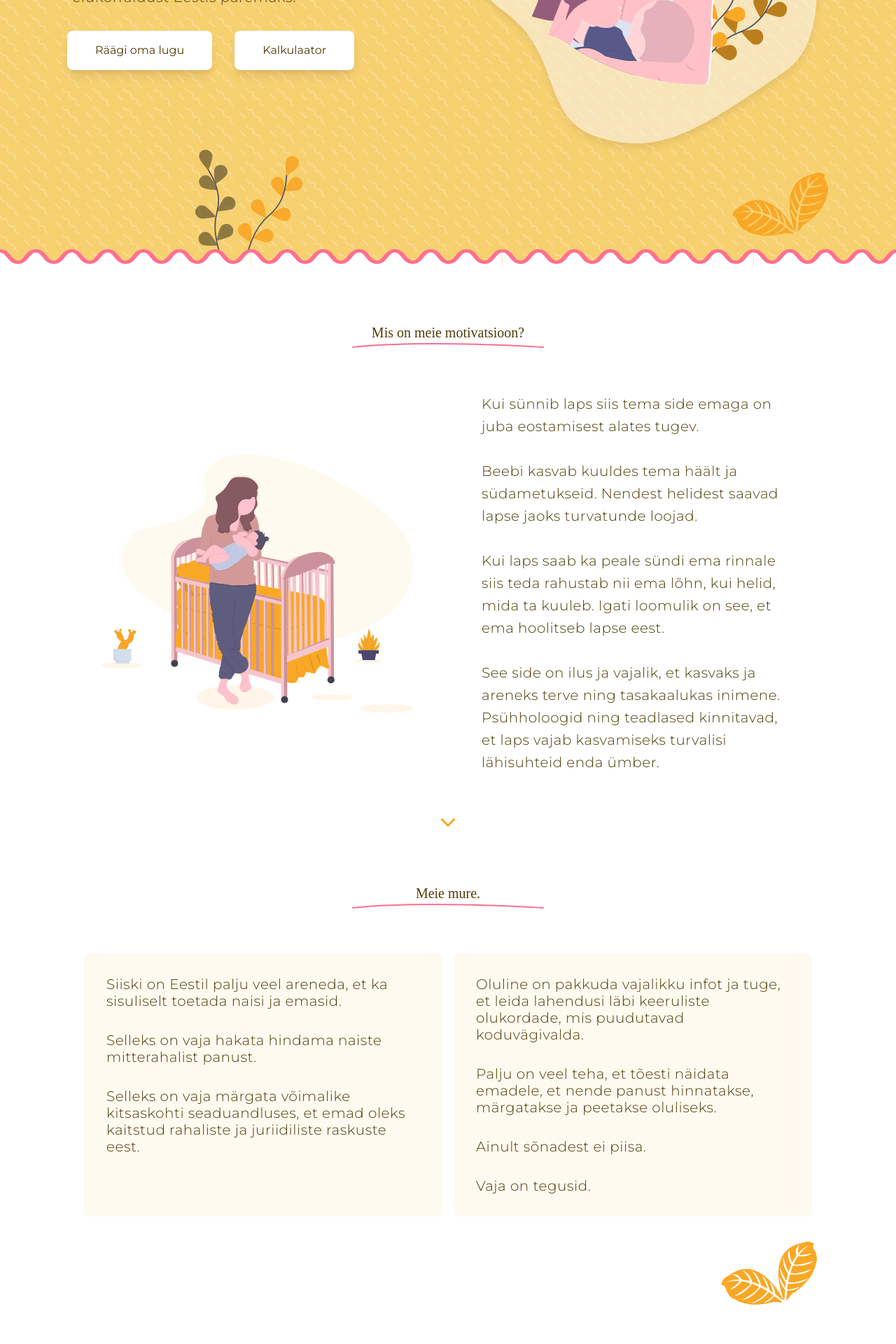
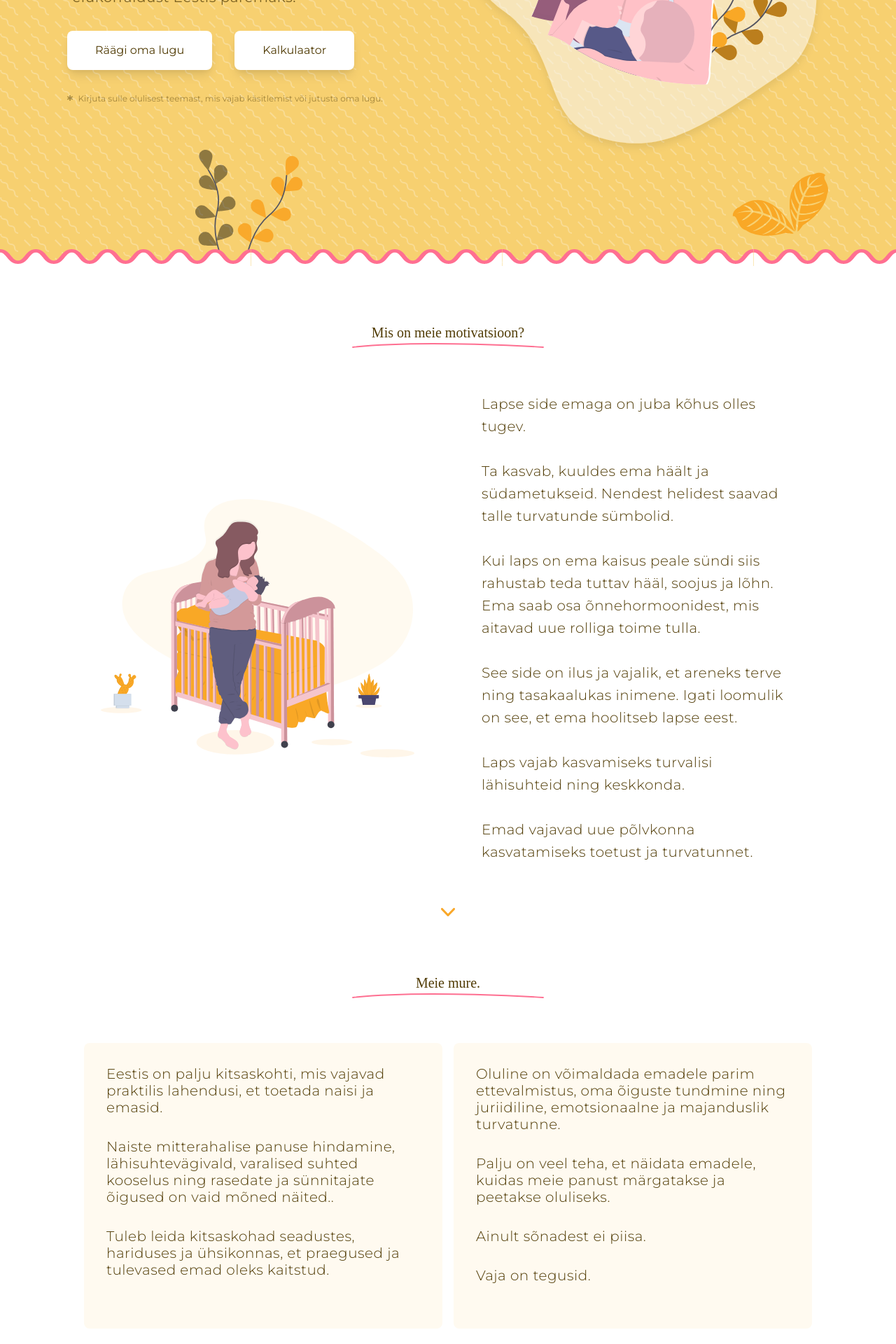
Before and after one commit to kuressaareametikool/emale, a Vue app: page / in a window 1280 px wide. Shown: the part 420-2340 px from the top of the page at 70% size. Built offline with nearby package versions, Linux system fonts and the light colour scheme; a web font is replaced by a local one.

Commit message:
Edit: client wishes on content change done

```diff
--- a/src/components/Concern.vue
+++ b/src/components/Concern.vue
@@ -12,13 +12,13 @@
         >
           <p
             class="mb-8 tracking-wide leading-6 sm:text-center lg:text-left lg:text-left"
-          >Siiski on Eestil palju veel areneda, et ka sisuliselt toetada naisi ja emasid.</p>
+          >Eestis on palju kitsaskohti, mis vajavad praktilis lahendusi, et toetada naisi ja emasid.</p>
           <p
             class="mb-8 tracking-wide leading-6 sm:text-center lg:text-left"
-          >Selleks on vaja hakata hindama naiste mitterahalist panust.</p>
+          >Naiste mitterahalise panuse hindamine, lähisuhtevägivald, varalised suhted kooselus ning rasedate ja sünnitajate õigused on vaid mõned näited..</p>
           <p
             class="tracking-wide leading-6 sm:text-center lg:text-left"
-          >Selleks on vaja märgata võimalike kitsaskohti seaduandluses, et emad oleks kaitstud rahaliste ja juriidiliste raskuste eest.</p>
+          >Tuleb leida kitsaskohad seadustes, hariduses ja ühsikonnas, et praegused ja tulevased emad oleks kaitstud.</p>
         </div>
         <!-- Concern content right -->
         <div
@@ -26,14 +26,14 @@
         >
           <p
             class="mb-8 tracking-wide leading-6 sm:text-center lg:text-left"
-          >Oluline on pakkuda vajalikku infot ja tuge, et leida lahendusi läbi keeruliste olukordade, mis puudutavad koduvägivalda.</p>
+          >Oluline on võimaldada emadele parim ettevalmistus, oma õiguste tundmine ning juriidiline, emotsionaalne ja majanduslik turvatunne.</p>
           <p
             class="mb-8 tracking-wide leading-6 sm:text-center lg:text-left"
-          >Palju on veel teha, et tõesti näidata emadele, et nende panust hinnatakse, märgatakse ja peetakse oluliseks.</p>
+          >Palju on veel teha, et näidata emadele, kuidas meie panust märgatakse ja peetakse oluliseks.</p>
           <p
             class="mb-8 tracking-wide leading-6 sm:text-center lg:text-left"
           >Ainult sõnadest ei piisa.</p>
-          <p class="tracking-wide leading-6 sm:text-center lg:text-left">Vaja on tegusid.</p>
+          <p class="mb-8 tracking-wide leading-6 sm:text-center lg:text-left">Vaja on tegusid.</p>
         </div>
       </div>
       <!-- Concern section image -->
--- a/src/components/Footer.vue
+++ b/src/components/Footer.vue
@@ -10,7 +10,13 @@
         <h1 class="font-serif text-center text-xl">Kirjuta meile!</h1>
       </div>
       <div class="flex flex-col text-right lg:flex-row">
-        <form method="POST" data-netlify="true" name="contact" data-netlify-honeypot="bot-field" class="my-8 sm:max-w-lg sm:mx-auto lg:w-1/2">
+        <form
+          method="POST"
+          data-netlify="true"
+          name="contact"
+          data-netlify-honeypot="bot-field"
+          class="my-8 sm:max-w-lg sm:mx-auto lg:w-1/2"
+        >
           <input type="hidden" name="form-name" value="contact" />
           <input
             type="text"
@@ -40,34 +46,11 @@
           >Saada</button>
         </form>
         <div class="lg:w-1/2">
-          <div class="my-8 lg:max-w-sm lg:mx-auto">
-            <h1 class="font-serif text-center text-xl lg:text-left">Kontakt</h1>
-          </div>
-          <div class="sm:flex sm:justify-between sm:max-w-sm sm:mx-auto">
-            <div class="mb-6 flex flex-col text-center sm:text-left">
-              <span>Eesnimi Perenimi</span>
-              <a
-                class="my-2 font-light text-sm opacity-75"
-                href="mailto:eesnimi@emale.ee"
-              >eesnimi@emale.ee</a>
-              <a class="my-2 font-light text-sm opacity-75" href="tel:+3725554040">+372 555 4040</a>
-            </div>
-            <div class="mb-4 flex flex-col text-center sm:text-right">
-              <span>Eesnimi Perenimi</span>
-              <a
-                class="my-2 font-light text-sm opacity-75"
-                href="mailto:eesnimi@emale.ee"
-              >eesnimi@emale.ee</a>
-              <a class="font-light text-sm opacity-75" href="tel:+3725554040">+372 555 4040</a>
-            </div>
-          </div>
-          <div class="w-10/12 mx-auto border border-white opacity-25"></div>
-          <div class="sm:flex sm:justify-between sm:max-w-sm sm:mx-auto">
-            <div class="text-center my-8 sm:text-left">
+          <div class="sm:flex sm:justify-between sm:max-w-sm sm:mx-auto lg:flex-col lg:justify-end">
+            <div class="text-center my-8 sm:text-left lg:text-right">
               <span class="font-serif text-center text-lg">MTU Emale</span>
-              <p class="mt-8 font-light text-sm opacity-75">reg.nr. 80571306</p>
-              <p class="my-2 font-light text-sm opacity-75">Lasnamäe tn. 32-38</p>
-              <p class="font-light text-sm opacity-75">
+              <p class="mt-8 mb-4 font-light text-sm opacity-75">reg.nr. 80571306</p>
+              <p class="mb-4 font-light text-sm opacity-75">
                 Tallinn
                 <span class="mx-2">|</span>11413
               </p>
@@ -78,10 +61,10 @@
               <p class="mt-2 text-sm opacity-50 sm:overflow-x-auto">EE207700771004154508</p>
             </div>
           </div>
-          <div class="w-10/12 mx-auto border border-white opacity-25"></div>
-          <div class="mt-8 text-center lg:max-w-sm lg:mx-auto lg:text-left">
+          <div class="w-10/12 mx-auto border border-white opacity-25 lg:hidden"></div>
+          <div class="mt-8 text-center lg:max-w-sm lg:mx-auto lg:text-right">
             <span class="font-serif text-center text-lg">Jälgi meid sotsiaalmeedias</span>
-            <div class="my-8 flex justify-center flex-row lg:justify-start">
+            <div class="my-8 flex justify-center flex-row lg:justify-end">
               <a href="https://www.facebook.com/mtyEmale/">
                 <img src="../assets/facebook-icon.svg" alt="Facebook icon" />
               </a>
@@ -93,8 +76,7 @@
         </div>
       </div>
     </div>
-    <div class="mt-12 w-full border border-white"></div>
-    <div class="py-6 flex justify-center relative">
+    <div class="mt-12 py-6 flex justify-center relative">
       <p class="text-sm opacity-50">@ 2020 MTÜ Emale</p>
     </div>
   </section>
--- a/src/components/Header.vue
+++ b/src/components/Header.vue
@@ -16,7 +16,7 @@
             <p
               class="mb-8 mx-auto opacity-75 text-center tracking-wide leading-6 sm:max-w-lg sm:text-xl sm:leading-8 lg:text-left lg:w-full"
             >Meie eesmärk on rääkida emade jaoks olulistest teemadest ning algatada ühiskondike arutelusid ning olulisi muudatusi, et muuta emade elukorraldust Eestis paremaks.</p>
-            <div class="mx-auto flex flex-col sm:flex-row lg:mx-0">
+            <div class="mx-auto flex flex-col-reverse sm:flex-row lg:mx-0">
               <a
                 class="mb-8 sm:mr-8 bg-white py-4 rounded-lg shadow-lg text-center px-10 cursor-pointer hover:shadow-none"
                 href="#"
@@ -25,6 +25,17 @@
                 class="mb-8 bg-white py-4 rounded-lg shadow-lg text-center px-10 cursor-pointer hover:shadow-none"
                 href="#"
               >Kalkulaator</a>
+            </div>
+            <div class="mx-auto text-center lg:mx-0 lg:text-left">
+              <p class="text-xs opacity-50 flex max-w-xs lg:max-w-none">
+                <span class="mr-2">
+                  <img
+                    class="hidden h-3 pt-1 lg:block"
+                    src="../assets/star-icon.svg"
+                    alt="Star of Life icon"
+                  />
+                </span>Kirjuta sulle olulisest teemast, mis vajab käsitlemist või jutusta oma lugu.
+              </p>
             </div>
           </div>
           <!-- Header content right -->
--- a/src/components/Motivation.vue
+++ b/src/components/Motivation.vue
@@ -10,16 +10,22 @@
         <div class="text-base sm:max-w-md sm:mx-auto lg:w-1/2 lg:text-xl">
           <p
             class="mb-8 tracking-wide leading-6 sm:text-center lg:text-left leading-8"
-          >Kui sünnib laps siis tema side emaga on juba eostamisest alates tugev.</p>
+          >Lapse side emaga on juba kõhus olles tugev.</p>
           <p
             class="mb-8 tracking-wide leading-6 sm:text-center lg:text-left leading-8"
-          >Beebi kasvab kuuldes tema häält ja südametukseid. Nendest helidest saavad lapse jaoks turvatunde loojad.</p>
+          >Ta kasvab, kuuldes ema häält ja südametukseid. Nendest helidest saavad talle turvatunde sümbolid.</p>
           <p
             class="mb-8 tracking-wide leading-6 sm:text-center lg:text-left leading-8"
-          >Kui laps saab ka peale sündi ema rinnale siis teda rahustab nii ema lõhn, kui helid, mida ta kuuleb. Igati loomulik on see, et ema hoolitseb lapse eest.</p>
+          >Kui laps on ema kaisus peale sündi siis rahustab teda tuttav hääl, soojus ja lõhn. Ema saab osa õnnehormoonidest, mis aitavad uue rolliga toime tulla.</p>
+          <p
+            class="mb-8 tracking-wide leading-6 sm:text-center lg:text-left leading-8"
+          >See side on ilus ja vajalik, et areneks terve ning tasakaalukas inimene. Igati loomulik on see, et ema hoolitseb lapse eest.</p>
+          <p
+            class="mb-8 tracking-wide leading-6 sm:text-center lg:text-left leading-8"
+          >Laps vajab kasvamiseks turvalisi lähisuhteid ning keskkonda.</p>
           <p
             class="mb-16 tracking-wide leading-6 sm:text-center lg:text-left leading-8"
-          >See side on ilus ja vajalik, et kasvaks ja areneks terve ning tasakaalukas inimene. Psühholoogid ning teadlased kinnitavad, et laps vajab kasvamiseks turvalisi lähisuhteid enda ümber.</p>
+          >Emad vajavad uue põlvkonna kasvatamiseks toetust ja turvatunnet.</p>
         </div>
         <!-- Motivation image -->
         <div class="mb-16 sm:max-w-md sm:mx-auto lg:w-1/2 lg:flex lg:items-center">
--- a/src/components/Solution.vue
+++ b/src/components/Solution.vue
@@ -9,7 +9,7 @@
         <div class="mb-16 sm:mb-8">
           <p class="tracking-wide text-center leading-8 sm:mx-auto sm:max-w-lg sm:text-lg">
             Selleks oleme asutanud MTÜ Emale.
-            Soovime anda hääle emade rääkimata lugudele, soovidele, muredele ja vajadustele, et läbi selle tuua muutust, ühtehoidmist ja paremat elukvaliteeti tulevastele ja praegustele emadele ning nende lastele.
+            <br />Soovime anda hääle emade rääkimata lugudele, soovidele, muredele ja vajadustele. Läbi selle loome muutusi, ühtehoidmist ja paremat elukvaliteeti tulevastele ning praegustele emadele ja lastele.
           </p>
         </div>
         <div>
```
Also changed, not shown: src/assets/star-icon.svg (added).
